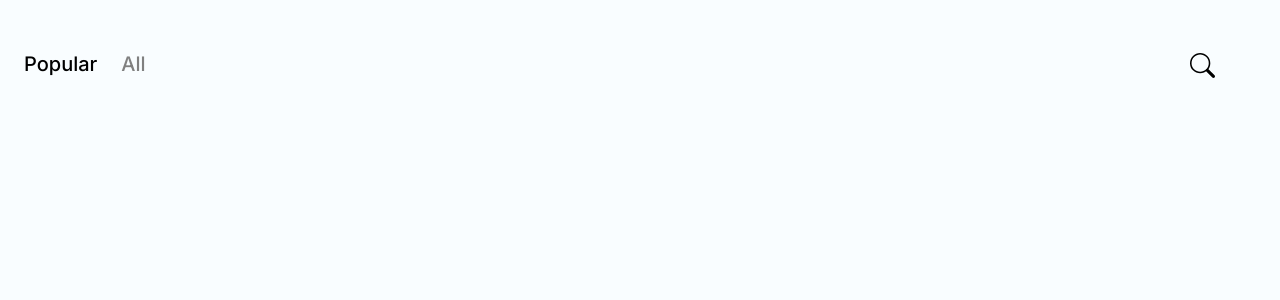
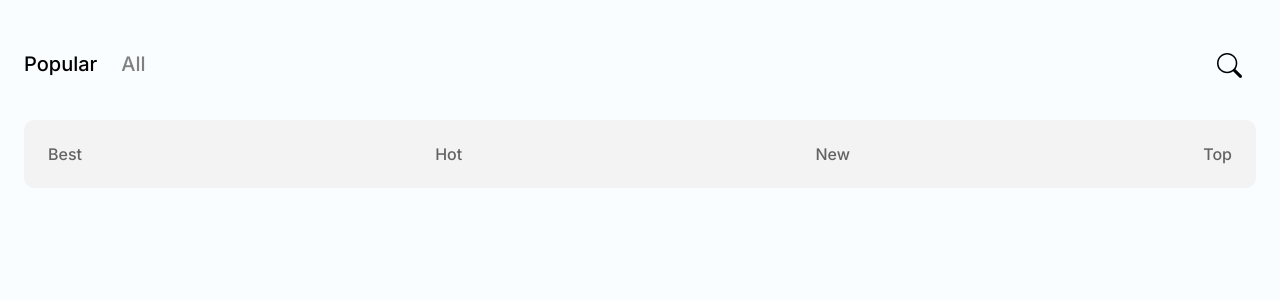
Before and after one commit to jphelps871/MyReddit, a React (Create React App) app: page / in a window 1280 px wide. Shown: the top 300 px of the page. Built offline with nearby package versions, Linux system fonts and the light colour scheme.

Commit message:
creating filter bar

```diff
--- a/src/components/App/App.css
+++ b/src/components/App/App.css
@@ -3,6 +3,6 @@
   margin: 0;
 }
 
-.main-container {
+.App {
   margin: 24px;
 }
--- a/src/components/App/App.js
+++ b/src/components/App/App.js
@@ -1,11 +1,13 @@
 import React from "react";
 import Header from "../Header/Header";
+import Filter from "../Filter/Filter";
 import "./App.css";
 
 const App = () => {
   return (
     <div className="App">
       <Header />
+      <Filter />
     </div>
   );
 };
--- a/src/components/Filter/Filter.css
+++ b/src/components/Filter/Filter.css
@@ -0,0 +1,17 @@
+.filter {
+  margin-top: 16px;
+  font-weight: 500;
+  display: flex;
+  justify-content: space-between;
+  padding: 24px;
+  border-radius: 10px;
+  background-color: #f3f3f3;
+}
+
+.filter li {
+  list-style: none;
+}
+.filter li a {
+  color: #636363;
+  text-decoration: none;
+}
--- a/src/components/Filter/Filter.js
+++ b/src/components/Filter/Filter.js
@@ -0,0 +1,23 @@
+import React from "react";
+import "./Filter.css";
+
+const Filter = () => {
+  return (
+    <ul className="filter">
+      <li>
+        <a href="#">Best</a>
+      </li>
+      <li>
+        <a href="#">Hot</a>
+      </li>
+      <li>
+        <a href="#">New</a>
+      </li>
+      <li>
+        <a href="#">Top</a>
+      </li>
+    </ul>
+  );
+};
+
+export default Filter;
--- a/src/components/Header/Search/Search.css
+++ b/src/components/Header/Search/Search.css
@@ -1,17 +1,16 @@
 .search-bar {
-  width: 5%;
   display: flex;
   padding: 0.3em;
   border-radius: 10px;
   position: relative;
   overflow: hidden;
 
-  transition: all 300ms ease-in-out;
+  transition: all 100ms ease-in;
 }
 
 .search-bar:focus-within {
   border: 2px solid #f74302;
-  width: 50%;
+  width: 200px;
 }
 
 .search-bar button {
@@ -22,12 +21,12 @@
 }
 
 .search-bar input {
+  width: 0px;
   cursor: pointer;
   opacity: 0;
   background-color: transparent;
   padding-left: 32px;
   line-height: 20px;
-  min-width: 50px;
   flex-grow: 1;
   color: black;
   border: 1px solid transparent;
@@ -42,5 +41,11 @@
 }
 
 input:focus {
-  outline: none !important;
+  outline: none;
 }
+
+@media screen and (min-width: 600px) {
+  .search-bar:focus-within {
+    width: 300px;
+  }
+}
```
Also changed, not shown: src/components/Filter/Items/Hot.js (deleted), src/components/Filter/Items/Location.js (deleted), src/components/Filter/Items/New.js (deleted), src/components/Filter/Items/Rising.js (deleted), src/components/Filter/Items/Top.js (deleted), src/components/Filter/Items/items.css (deleted).
